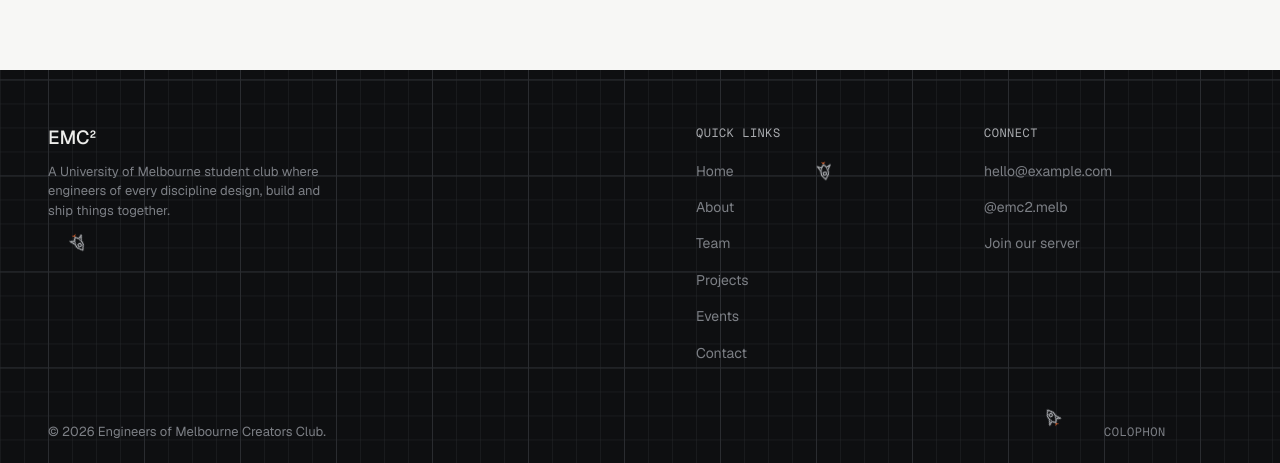
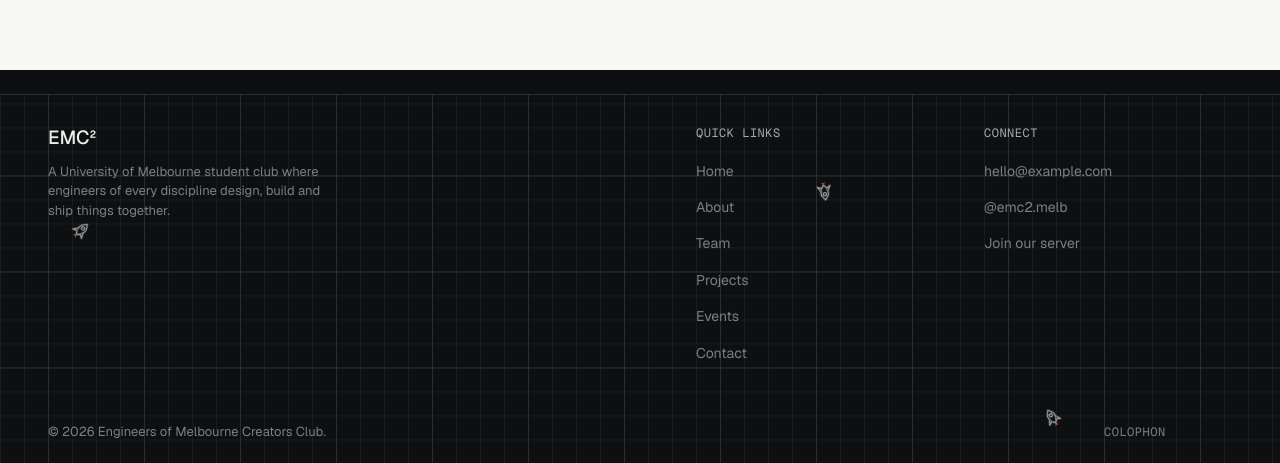
Before and after one commit to Engineers-of-Melbourne-Creators-Club/emcc-website, a Next.js app: page /colophon in a window 1280 px wide. Shown: the part 1480-1943 px from the top of the page. Built offline with nearby package versions, Linux system fonts and the light colour scheme.

Commit message:
feat: add a title-band style bar to the top of the footer

```diff
--- a/src/components/Footer/Footer.module.css
+++ b/src/components/Footer/Footer.module.css
@@ -3,10 +3,10 @@
   overflow: hidden;
   background: var(--color-ink);
   padding: var(--footer-pad-top) var(--space-4xl) var(--footer-pad-bottom);
-  /* Start the grid at the footer's own padding, so the text sits on a grid line, and right at
-     the top edge, so there's no blank strip for the rocket to fly into. */
+  /* Start the grid at the footer's own padding, so the text sits on a grid line. The grid leaves
+     a blank one-cell bar at the top like the title bands do; FooterFlyer keeps rockets out of it. */
   --grid-content-left: var(--space-4xl);
-  --grid-top: 0;
+  --grid-top: var(--grid-cell);
   /* Count grid lines up from the bottom, so there's always a line one cell above the bottom edge
      for the copyright row to sit on, whatever the footer's height. */
   --grid-y: bottom;
@@ -17,6 +17,18 @@
       round(down, 50%, var(--grid-cell)) + 3 * var(--grid-cell)
     )
     round(down, 25%, var(--grid-cell)) 1fr;
+}
+
+/* The grid counts its lines up from the bottom, so its top edge may fall between lines. This
+   draws the line under the bar either way. */
+.footer::before {
+  content: "";
+  position: absolute;
+  top: var(--grid-top);
+  left: 0;
+  right: 0;
+  height: 1px;
+  background: var(--color-border-on-dark);
 }
 
 .top {
--- a/src/components/Footer/FooterFlyer.tsx
+++ b/src/components/Footer/FooterFlyer.tsx
@@ -48,7 +48,8 @@ type Box = { l: number; r: number; t: number; b: number };
 
 // One box per line of actual text in the footer, grown by R, in footer coordinates. Measuring
 // the text itself (not its element) leaves the empty part of each column free to fly through.
-function textBoxes(footer: HTMLElement, f: DOMRect): Box[] {
+// `top` is where the flying area starts (below the blank bar).
+function textBoxes(footer: HTMLElement, f: DOMRect, top: number): Box[] {
   const boxes: Box[] = [];
   const range = document.createRange();
   const walk = document.createTreeWalker(footer, NodeFilter.SHOW_TEXT);
@@ -66,7 +67,7 @@ function textBoxes(footer: HTMLElement, f: DOMRect): Box[] {
       // the copyright line) is closed off, so a rocket can't get in and rattle along it.
       const tight = 3 * R;
       if (box.l < tight) box.l = -R;
-      if (box.t < tight) box.t = -R;
+      if (box.t < top + tight) box.t = -R;
       if (box.r > f.width - tight) box.r = f.width + R;
       if (box.b > f.height - tight) box.b = f.height + R;
       boxes.push(box);
@@ -95,14 +96,17 @@ export function FooterFlyers() {
 
     // Each rocket starts at a random clear spot in its own third of the footer, so they don't
     // begin on top of each other or on top of text (which they would then fly straight through).
+    // Rockets stay out of the blank bar at the top of the footer, one grid cell tall.
+    const top =
+      parseFloat(getComputedStyle(footer).getPropertyValue("--grid-top")) || 0;
     const start = footer.getBoundingClientRect();
-    const startBoxes = textBoxes(footer, start);
+    const startBoxes = textBoxes(footer, start, top);
     const rockets: Rocket[] = els.map((_, i) => {
       let x = 0;
       let y = 0;
       for (let tries = 0; tries < 50; tries++) {
         x = start.width * ((i + Math.random()) / COUNT);
-        y = R + Math.random() * (start.height - 2 * R);
+        y = top + R + Math.random() * (start.height - top - 2 * R);
         if (!startBoxes.some((box) => inBox(x, y, box))) break;
       }
       return {
@@ -125,7 +129,7 @@ export function FooterFlyers() {
       }
       const dt = last ? Math.min((ms - last) / 1000, 0.05) : 0;
       last = ms;
-      const text = textBoxes(footer, f);
+      const text = textBoxes(footer, f, top);
 
       for (const rk of rockets) {
         rk.phase += WEAVE * dt;
@@ -143,10 +147,10 @@ export function FooterFlyers() {
           awayX += nx < R ? 1 : -1;
           nx = Math.min(Math.max(nx, R), f.width - R);
         }
-        if (ny < R || ny > f.height - R) {
+        if (ny < top + R || ny > f.height - R) {
           vy = -vy;
-          awayY += ny < R ? 1 : -1;
-          ny = Math.min(Math.max(ny, R), f.height - R);
+          awayY += ny < top + R ? 1 : -1;
+          ny = Math.min(Math.max(ny, top + R), f.height - R);
         }
 
         // Text is a wall: flip the axis it was crossed on. A box the rocket is already inside
```
